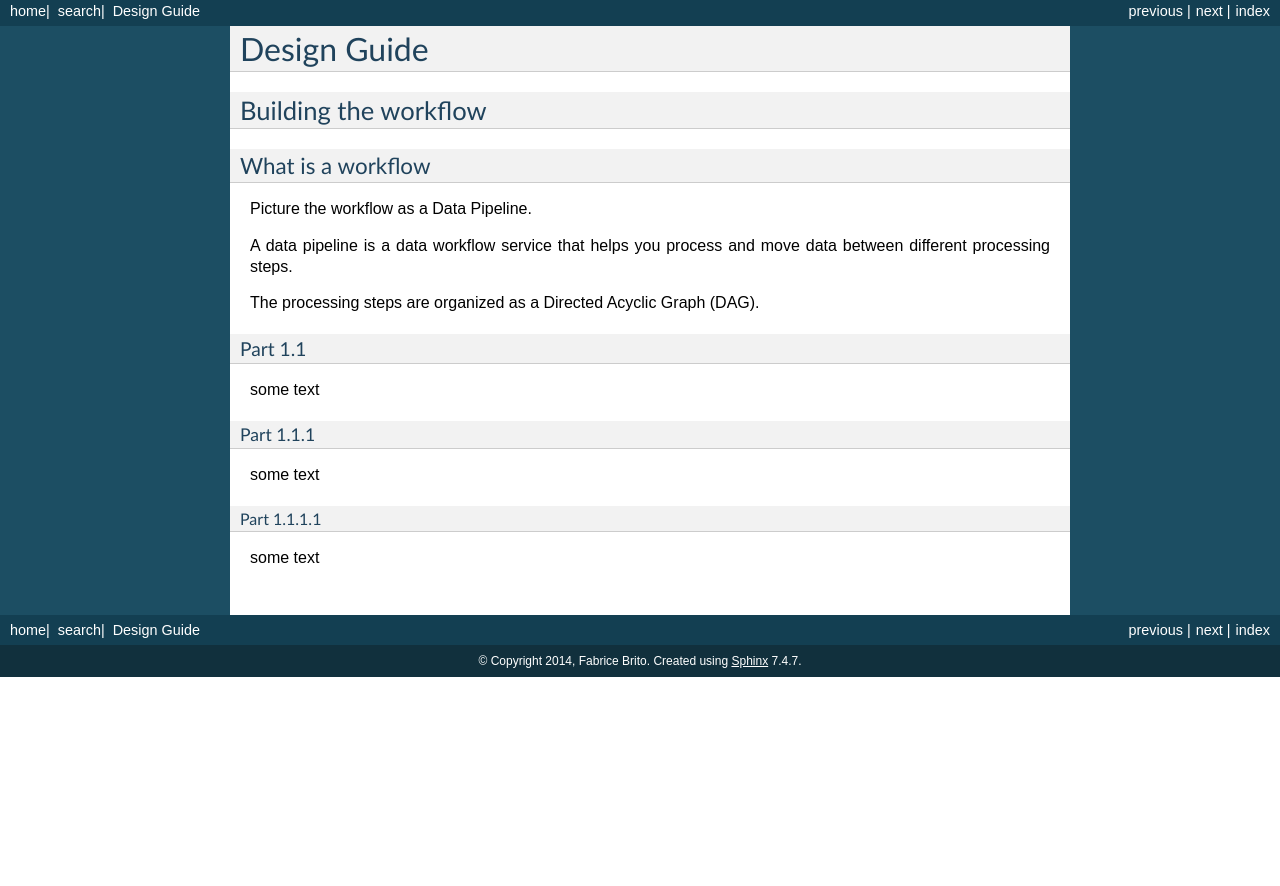
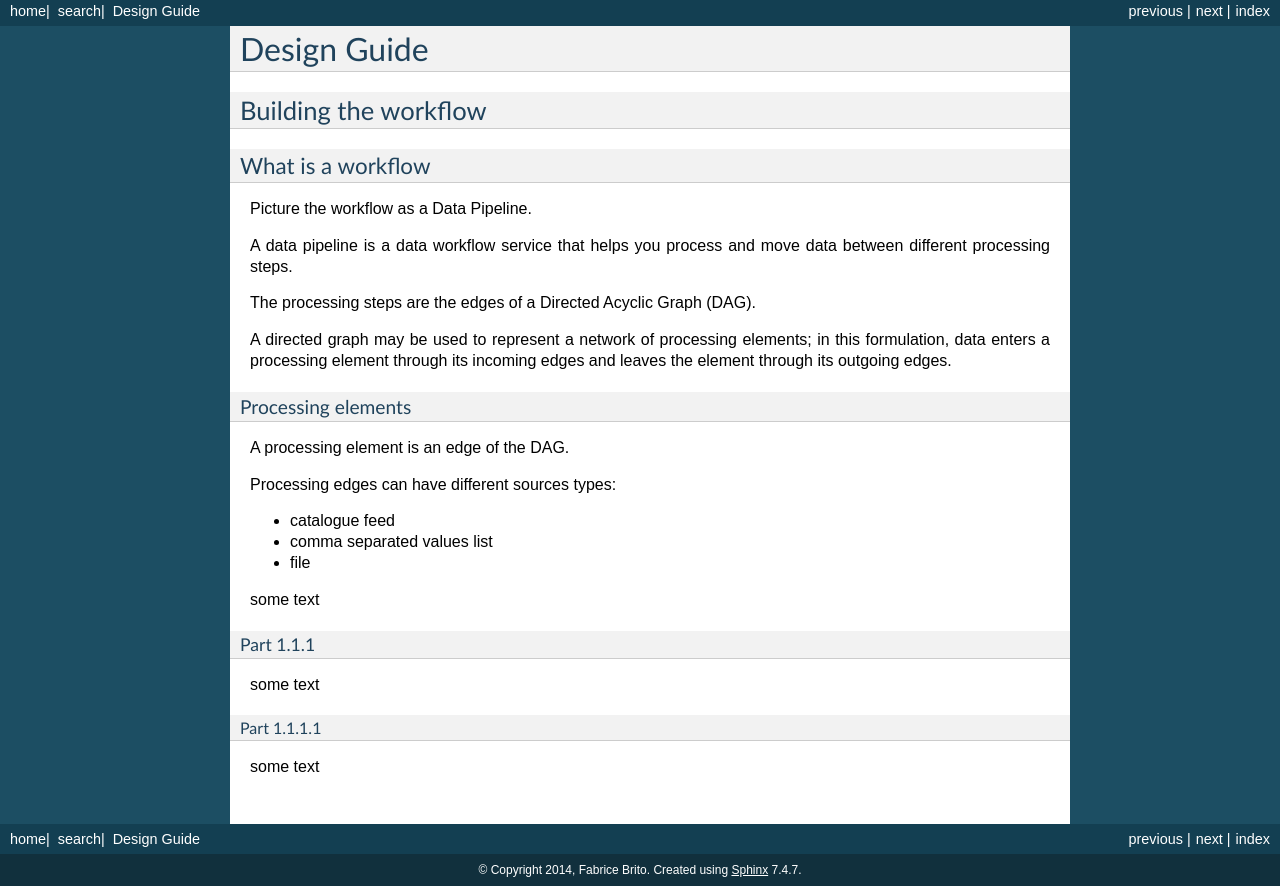
Before and after one commit to Terradue/doc-developer-sandbox, a Sphinx documentation site: the page built from source/design/index.rst, in a window 1280 px wide. Shown: the part 333-1219 px from the top of the page. Built offline with Sphinx 7.4.7, drawn with Linux system fonts in a browser that asks for light colours; before the commit the page ends 1010 px from its top, so only the background shows below that.

Commit message:
Update index.rst

```diff
--- a/source/design/index.rst
+++ b/source/design/index.rst
@@ -11,10 +11,21 @@ Picture the workflow as a Data Pipeline.
 
 A data pipeline is a data workflow service that helps you process and move data between different processing steps.
 
-The processing steps are organized as a Directed Acyclic Graph (DAG).
+The processing steps are the edges of a Directed Acyclic Graph (DAG).
 
-Part 1.1
---------
+A directed graph may be used to represent a network of processing elements; in this formulation, data enters a processing element through its incoming edges and leaves the element through its outgoing edges.
+
+
+Processing elements
+-------------------
+
+A processing element is an edge of the DAG.
+
+Processing edges can have different sources types:
+
+* catalogue feed
+* comma separated values list
+* file
 
 some text
 
```
